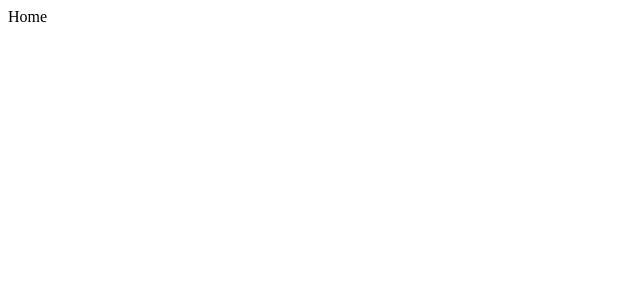
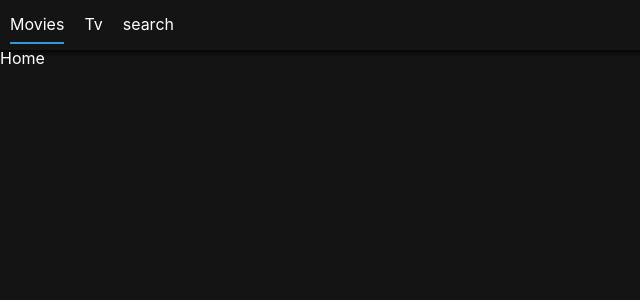
Before and after one commit to 13akstjq/manflex, a React (Create React App) app: page / in a window 1280 px wide. Shown: the top 300 px of the page, without its empty margins (0-640 px from the left). Built offline with nearby package versions, Linux system fonts and the light colour scheme.

Commit message:
header withRouter

```diff
--- a/package.json
+++ b/package.json
@@ -7,7 +7,9 @@
     "react": "^16.8.6",
     "react-dom": "^16.8.6",
     "react-router-dom": "^5.0.1",
-    "react-scripts": "3.0.1"
+    "react-scripts": "3.0.1",
+    "styled-components": "^4.3.2",
+    "styled-reset": "^3.0.0"
   },
   "scripts": {
     "start": "react-scripts start",
--- a/src/Components/App.js
+++ b/src/Components/App.js
@@ -1,10 +1,11 @@
 import React from "react";
 import Router from "./Router";
-
+import GlobalStyles from "./GlobalStyles";
 //만든 Router 사용
 function App() {
   return (
     <>
+      <GlobalStyles />
       <Router />
     </>
   );
--- /dev/null
+++ b/src/Components/GlobalStyles.js
@@ -0,0 +1,19 @@
+import { createGlobalStyle } from "styled-components";
+import { reset } from "styled-reset";
+const globalStyles = createGlobalStyle`
+    ${reset};
+    a {
+        text-decoration : none;
+        color : inherit;
+    }
+    *{
+        box-sizing : border-box;
+    }
+    body {
+        background-color : rgba(20,20,20,1);
+        font-family : -apple-system, BlinkMacSystemFont, 'Segoe UI', Roboto, Oxygen, Ubuntu, Cantarell, 'Open Sans', 'Helvetica Neue', sans-serif;
+        color : white;
+    }
+`;
+
+export default globalStyles;
--- /dev/null
+++ b/src/Components/Header.js
@@ -0,0 +1,48 @@
+import React from "react";
+import styled from "styled-components";
+import { Link, withRouter } from "react-router-dom";
+
+const Header = styled.header`
+  height: 50px;
+  display: flex;
+  align-items: center;
+  justify-content: flex-start;
+  box-shadow: 0px 1px 5px 2px rgba(0, 0, 0, 0.8);
+  padding: 0 10px;
+`;
+
+const List = styled.ul`
+  display: flex;
+`;
+
+const Item = styled.li`
+  cursor: pointer;
+  padding: 10px 0;
+  border-bottom: 2px solid
+    ${props => (props.current ? "#3498db" : "transparent")};
+  &:not(:last-child) {
+    margin-right: 20px;
+  }
+  &:hover {
+    color: rgba(200, 200, 200, 0.9);
+  }
+`;
+
+export default withRouter(({ location: { pathname } }) => {
+  //   console.log(pathname);
+  return (
+    <Header>
+      <List>
+        <Item current={pathname === "/" ? true : false}>
+          <Link to="/movies">Movies</Link>
+        </Item>
+        <Item current={pathname === "/tv" ? true : false}>
+          <Link to="/tv">Tv</Link>
+        </Item>
+        <Item current={pathname === "/search" ? true : false}>
+          <Link to="/search">search</Link>
+        </Item>
+      </List>
+    </Header>
+  );
+});
--- a/src/Components/Router.js
+++ b/src/Components/Router.js
@@ -8,10 +8,13 @@ import {
 import Home from "../Routes/Home";
 import TV from "../Routes/TV";
 import Search from "../Routes/Search";
+import Header from "../Components/Header";
 
 // Route는 Router안에 있어야 함.
 export default () => (
   <Router>
+    <>
+      <Header />
       <Switch>
         <Route path="/" exact component={Home} />
         <Route path="/tv" exact component={TV} />
@@ -19,5 +22,6 @@ export default () => (
         <Route path="/search" component={Search} />
         <Redirect from="*" to="/" />
       </Switch>
+    </>
   </Router>
 );
```
Also changed, not shown: 1 other file (tests, documents, lock files or other folders). Lines whose indentation alone changed are shown as unchanged.
